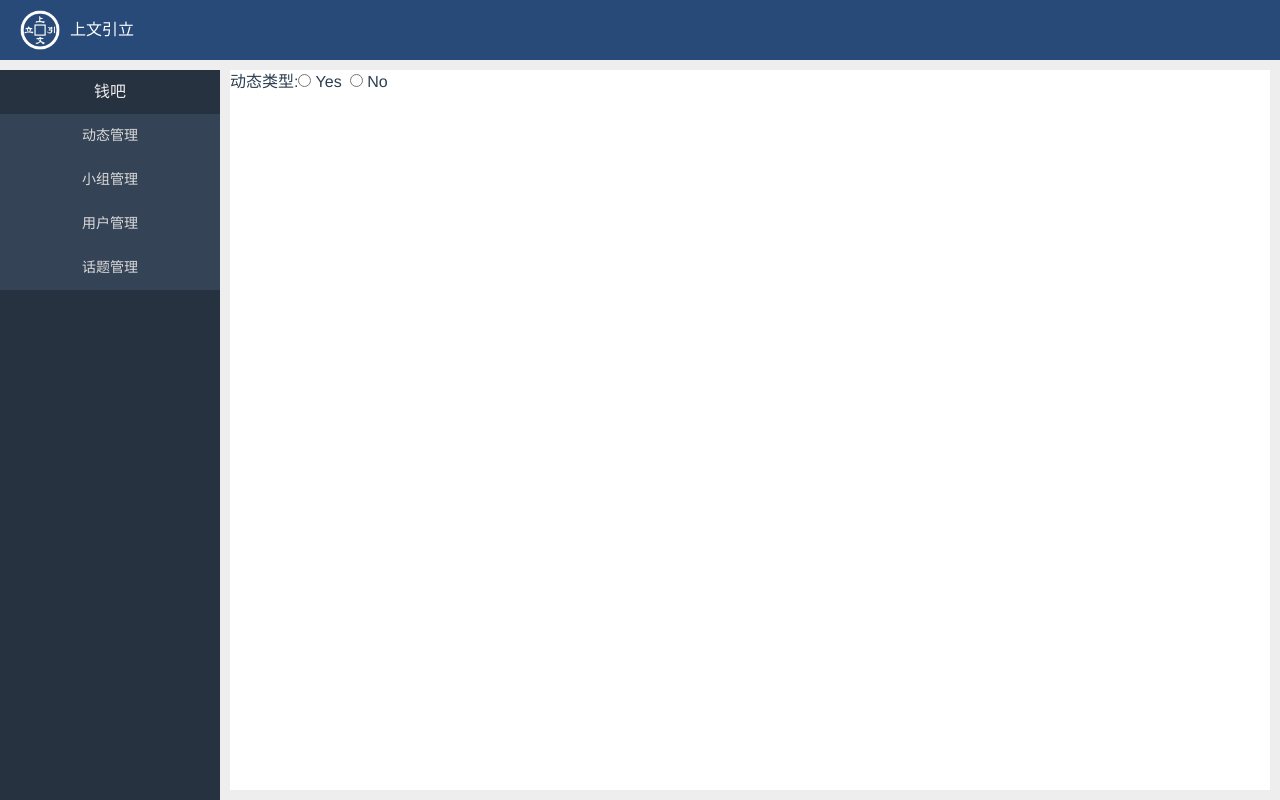
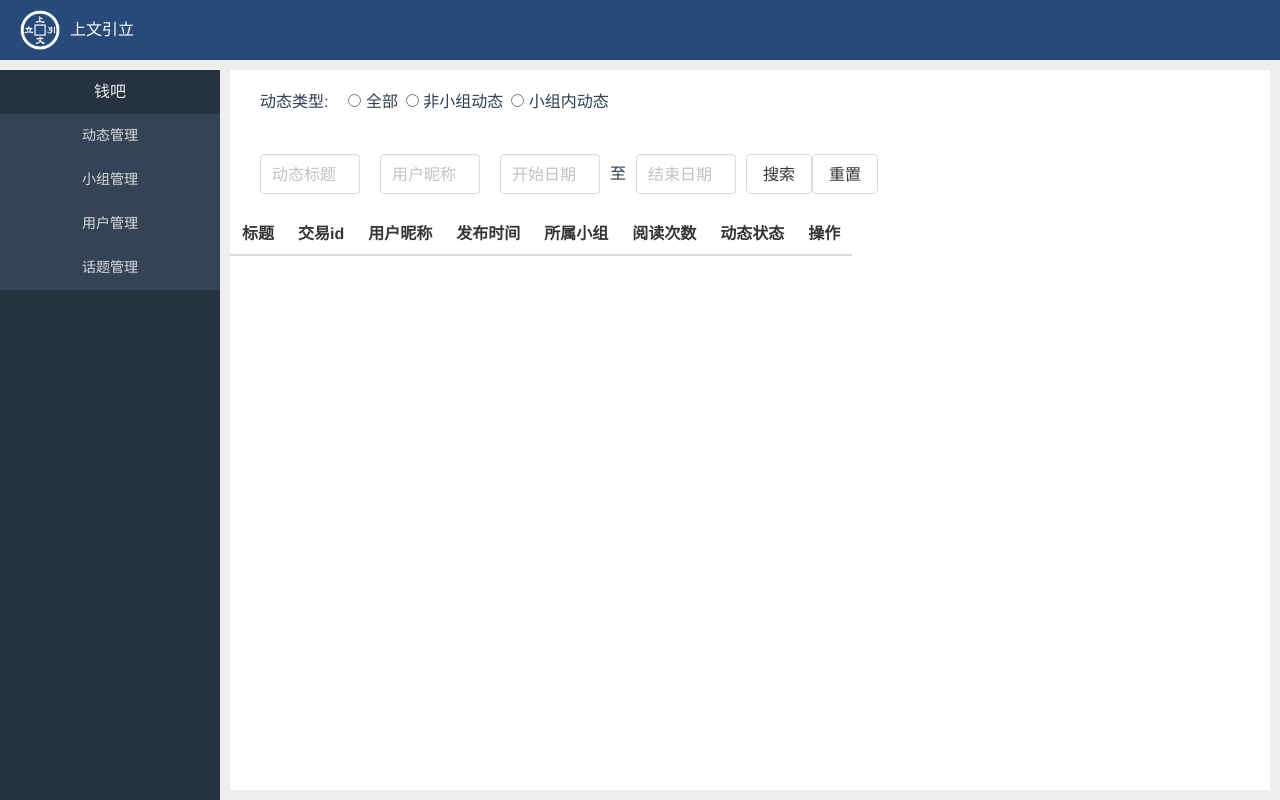
Before and after one commit to yuxuanfrontend/moneybar-backend, a Vue app: page /#/ in a window 1280 px wide. Both pictures are taken after a click on the item "动态管理". Built offline with nearby package versions, Linux system fonts and the light colour scheme.

Commit message:
管理首页样式确定

```diff
--- a/src/pages/dynamic/dynamic.vue
+++ b/src/pages/dynamic/dynamic.vue
@@ -2,6 +2,26 @@
 .mb-type {
   display: flex;
   align-items: center;
+  padding: 20px 30px;
+}
+
+.control {
+  display: flex;
+  align-items: center;
+  margin-left: 20px;
+}
+
+.mb-filter {
+  display: flex;
+  justify-content: flex-start;
+  align-items: center;
+  padding: 20px 30px;
+  margin-left: -10px;
+
+  &__input {
+    width: 100px;
+    margin: 0 10px;
+  }
 }
 </style>
 
@@ -12,13 +32,44 @@
       <div class="control">
         <label class="radio">
           <input type="radio" name="question">
-          Yes
+          全部
         </label>
         <label class="radio">
           <input type="radio" name="question">
-          No
+          非小组动态
+        </label>
+        <label class="radio">
+          <input type="radio" name="question">
+          小组内动态
         </label>
       </div>
+    </div>
+    <div class="mb-filter">
+      <input class="input mb-filter__input" type="text" placeholder="动态标题">
+      <input class="input mb-filter__input" type="text" placeholder="用户昵称">
+      <input class="input mb-filter__input" type="text" placeholder="开始日期">至
+      <input class="input mb-filter__input" type="text" placeholder="结束日期">
+
+      <button class="button">搜索</button>
+      <button class="button">重置</button>
+    </div>
+
+    <div>
+      <table class="table">
+        <thead>
+          <th>标题</th>
+          <th>交易id</th>
+          <th>用户昵称</th>
+          <th>发布时间</th>
+          <th>所属小组</th>
+          <th>阅读次数</th>
+          <th>动态状态</th>
+          <th>操作</th>
+        </thead>
+        <tbody>
+          <tr v-for=""></tr>
+        </tbody>
+      </table>
     </div>
   </div>
 </template>
--- a/src/styles/base.scss
+++ b/src/styles/base.scss
@@ -25,15 +25,27 @@ body {
   height: calc(100% - 80px);
 }
 
-// input {
-//   border: 1px solid #000;
-//   outline: 0;
-//   // -webkit-appearance: none;
-//   -webkit-tap-highlight-color: rgba(0, 0, 0, 0);
-//   box-sizing: border-box;
-// }
-//
-// button {
-//   border-width: 0;
-//   outline: 0;
-// }
+.mb-type {
+  display: flex;
+  align-items: center;
+  padding: 20px 30px;
+}
+
+.control {
+  display: flex;
+  align-items: center;
+  margin-left: 20px;
+}
+
+.mb-filter {
+  display: flex;
+  justify-content: flex-start;
+  align-items: center;
+  padding: 20px 30px;
+  margin-left: -10px;
+
+  &__input {
+    width: 100px;
+    margin: 0 10px;
+  }
+}
```
